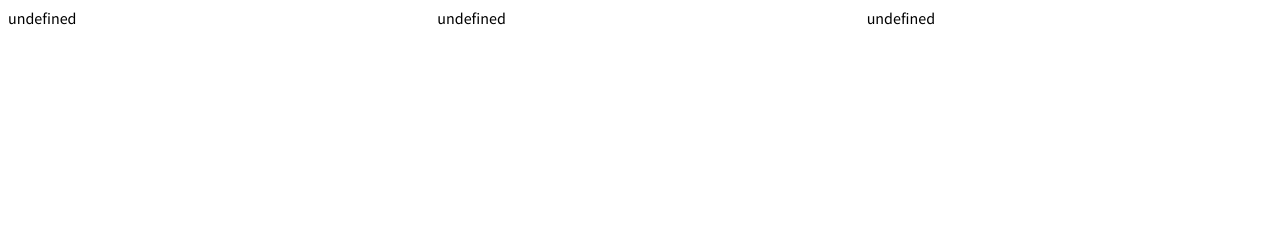
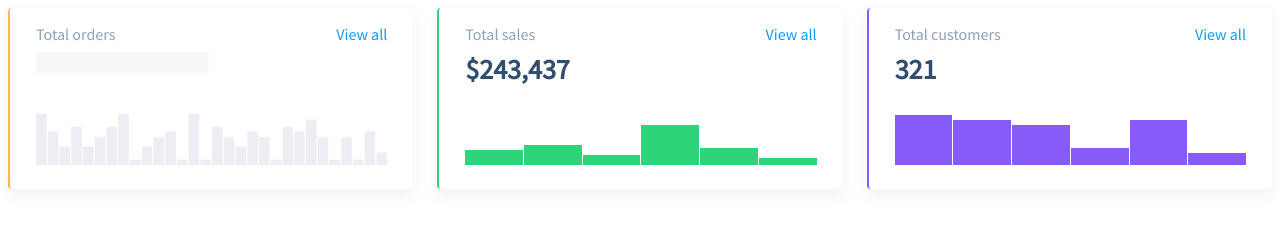
Before and after one commit to js-tasks-ru/js-20210309-2_mount, a website: page 04-oop-basic-intro-to-dom/1-column-chart/index.html in a window 1280 px wide. Drawn offline with Linux system fonts and the light colour scheme.

Commit message:
Stage 4 complite [need help]

```diff
--- a/04-oop-basic-intro-to-dom/1-column-chart/index.html
+++ b/04-oop-basic-intro-to-dom/1-column-chart/index.html
@@ -4,6 +4,7 @@
     <meta charset="UTF-8" />
     <title>ColumnChart</title>
     <link rel="stylesheet" type="text/css" href="style.css" />
+    <script type="module" src="index.js"></script>
   </head>
 
   <body>
@@ -42,6 +43,7 @@
       orders.append(ordersChart.element);
       sales.append(salesChart.element);
       customers.append(customersChart.element);
+
     </script>
   </body>
 </html>
--- a/04-oop-basic-intro-to-dom/1-column-chart/index.js
+++ b/04-oop-basic-intro-to-dom/1-column-chart/index.js
@@ -1,3 +1,66 @@
 export default class ColumnChart {
-
+  constructor({
+    data = [],
+    label = '',
+    link = '',
+    value = 0,
+  } = {}) {
+    this.data = data;
+    this.label = label;
+    this.link = link;
+    this.value = value;
+    this.classCollect = {};
+    this.render();
+  }
+  chartHeight = 50;
+  emptyData(){
+    if (!this.data.length){ return 'column-chart_loading '};
+  }
+  render() {
+    const element = document.createElement('div'); // (*)
+    element.innerHTML = `
+    <div class="column-chart ${this.emptyData()}" style="--chart-height: 50">
+      <div class="column-chart__title">
+        Total ${this.label}
+        <a href="${this.link}" class="column-chart__link">View all</a>
+      </div>
+      <div class="column-chart__container">
+        <div data-element="header" class="column-chart__header">${this.value}</div>
+        <div data-element="body" class="column-chart__chart">
+        </div>
+      </div>
+    </div>
+    `;
+    this.classCollectElems(element.querySelectorAll('div'))
+    // NOTE: в этой строке мы избавляемся от обертки-пустышки в виде `div`
+    // который мы создали на строке (*)
+    this.element = element.firstElementChild;
+  }
+  classCollectElems(element){
+    for (const [key, value] of Object.entries(element)) {
+      if (value.hasAttribute("data-element")) {
+        this.classCollect[value.dataset.element] = value;
+      }
+    }
+    this.drawColumns(this.data,this.classCollect)
+  }
+  drawColumns(data,parentElem){
+    const columsList = [];
+    for (const [key, value] of Object.entries(data)) {
+      const currentHeight = Math.floor(this.chartHeight/100 * value);
+      const percent = (100 * currentHeight / this.chartHeight).toFixed(0);
+      columsList.push(`<div style="--value: ${String(currentHeight)}" data-tooltip="${percent}%"></div>`)
+      parentElem.body.innerHTML = columsList.join('');
+    }
+  };
+  update(newData){
+    this.drawColumns(newData,this.classCollect)
+  }
+  remove () {
+    this.element.remove();
+  }
+  destroy() {
+    this.remove();
+    // NOTE: удаляем обработчики событий, если они есть
+  }
 }
```
